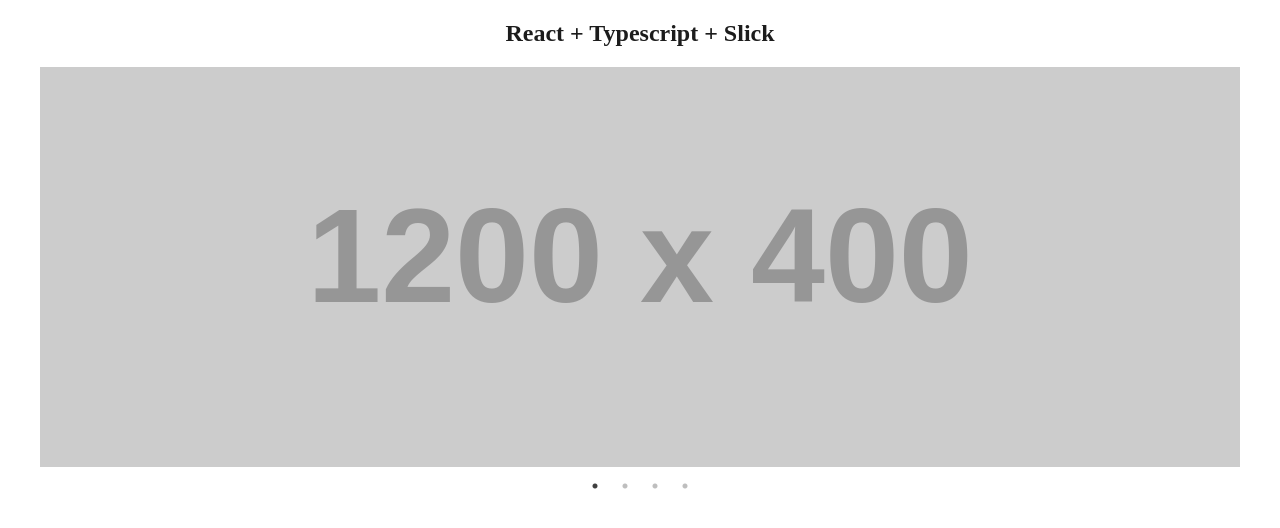
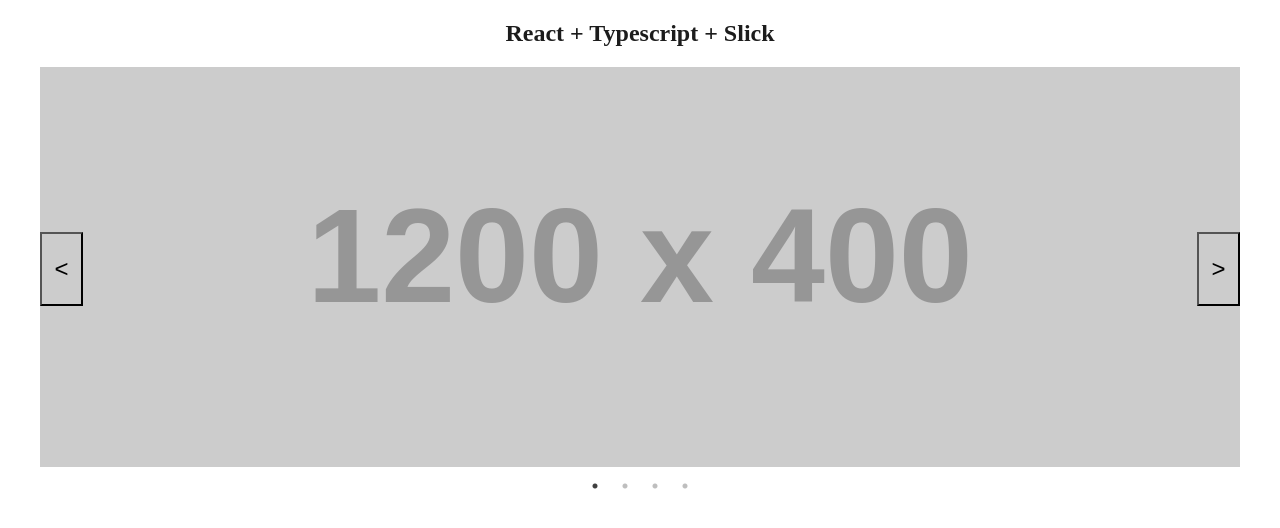
Before and after one commit to yesroad/react-ts-slick, a React (Create React App) app: page / in a window 1280 px wide. Shown: the top 528 px of the page. Built offline with nearby package versions, Linux system fonts and the light colour scheme.

Commit message:
next, prevt 기능 추가

```diff
--- a/src/Slider/Slick.tsx
+++ b/src/Slider/Slick.tsx
@@ -1,21 +1,42 @@
-import { useMemo, useRef } from 'react';
+import { useMemo, useCallback, useRef } from 'react';
 import styled from 'styled-components';
 import Slider, { Settings } from 'react-slick';
 
-import "slick-carousel/slick/slick.css";
-import "slick-carousel/slick/slick-theme.css";
+import 'slick-carousel/slick/slick.css';
+import 'slick-carousel/slick/slick-theme.css';
+import { nextTick } from 'process';
 
 const SlideWrapper = styled.section`
 	position: relative;
 `;
 
+const PrevButton = styled.button`
+	position: absolute;
+	top: 50%;
+	left: 0;
+	transform: translateY(-50%);
+	width: 43px;
+	height: 74px;
+	font-size: 24px;
+	background: transparent;
+`;
+
+const NextButton = styled(PrevButton)`
+	left: auto;
+	right: 0;
+`;
 
 interface sliderProps {
 	children: React.ReactNode;
 	className?: string;
+	usePrevNextButtons?: boolean;
 }
 
-function Slick({ children, className }: sliderProps) {
+function Slick({
+	children,
+	className,
+	usePrevNextButtons = true,
+}: sliderProps) {
 	const slick = useRef<Slider>(null);
 	const settings = useMemo<Settings>(
 		() => ({
@@ -23,13 +44,30 @@ function Slick({ children, className }: sliderProps) {
 			infinite: true,
 			speed: 300,
 			slidesToShow: 1,
-			adaptiveHeight: true
-		}), []);
+			adaptiveHeight: true,
+		}),
+		[],
+	);
+
+	const slidePrev = useCallback(() => {
+		slick.current?.slickPrev();
+	}, [slick.current]);
+
+	const slideNext = useCallback(() => {
+		slick.current?.slickNext();
+	}, [slick.current]);
+
 	return (
 		<SlideWrapper className={className}>
 			<Slider ref={slick} {...settings}>
 				{children}
 			</Slider>
+			{usePrevNextButtons && (
+				<>
+					<PrevButton onClick={slidePrev}>&lt;</PrevButton>
+					<NextButton onClick={slideNext}>&gt;</NextButton>
+				</>
+			)}
 		</SlideWrapper>
 	);
 }
```
